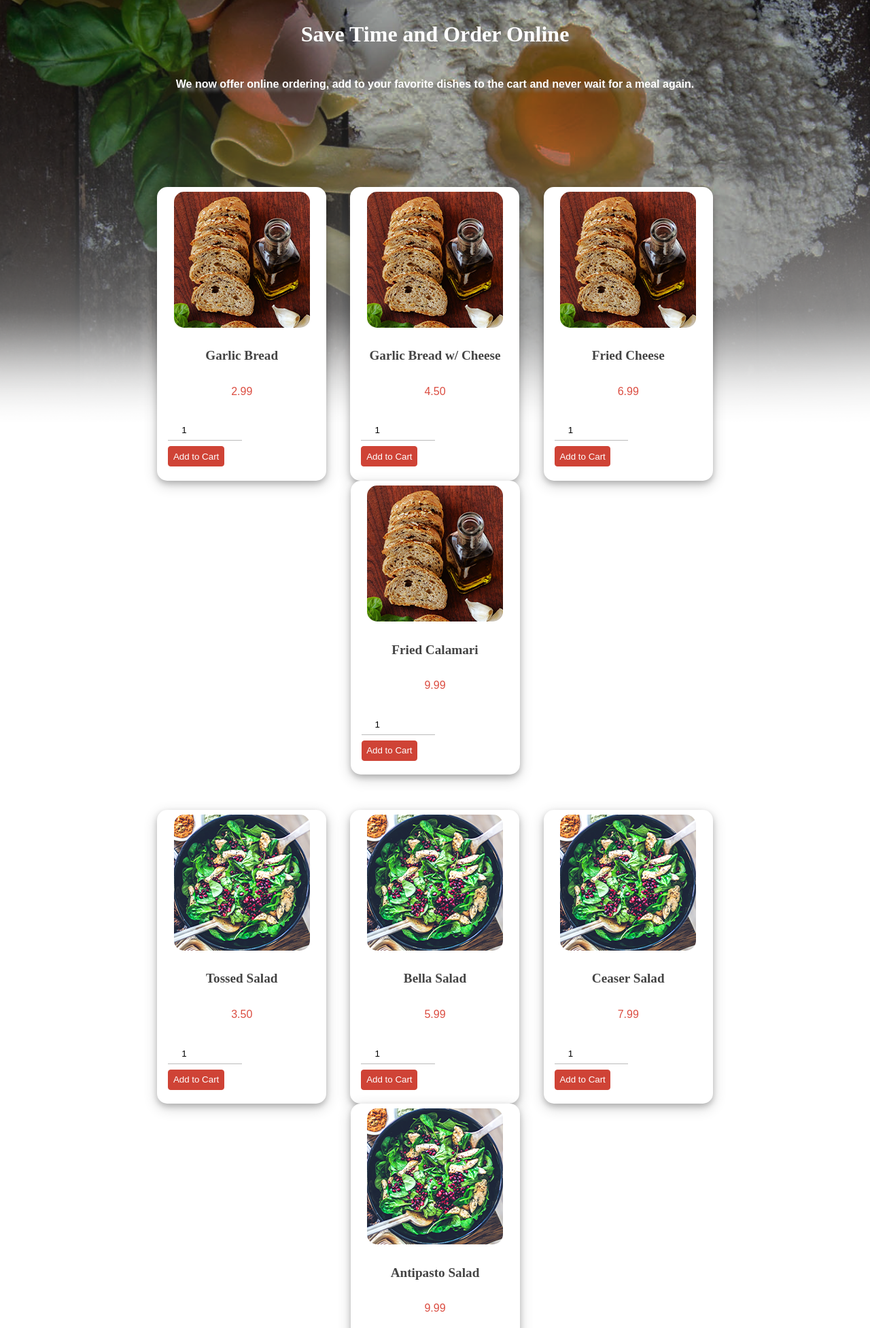
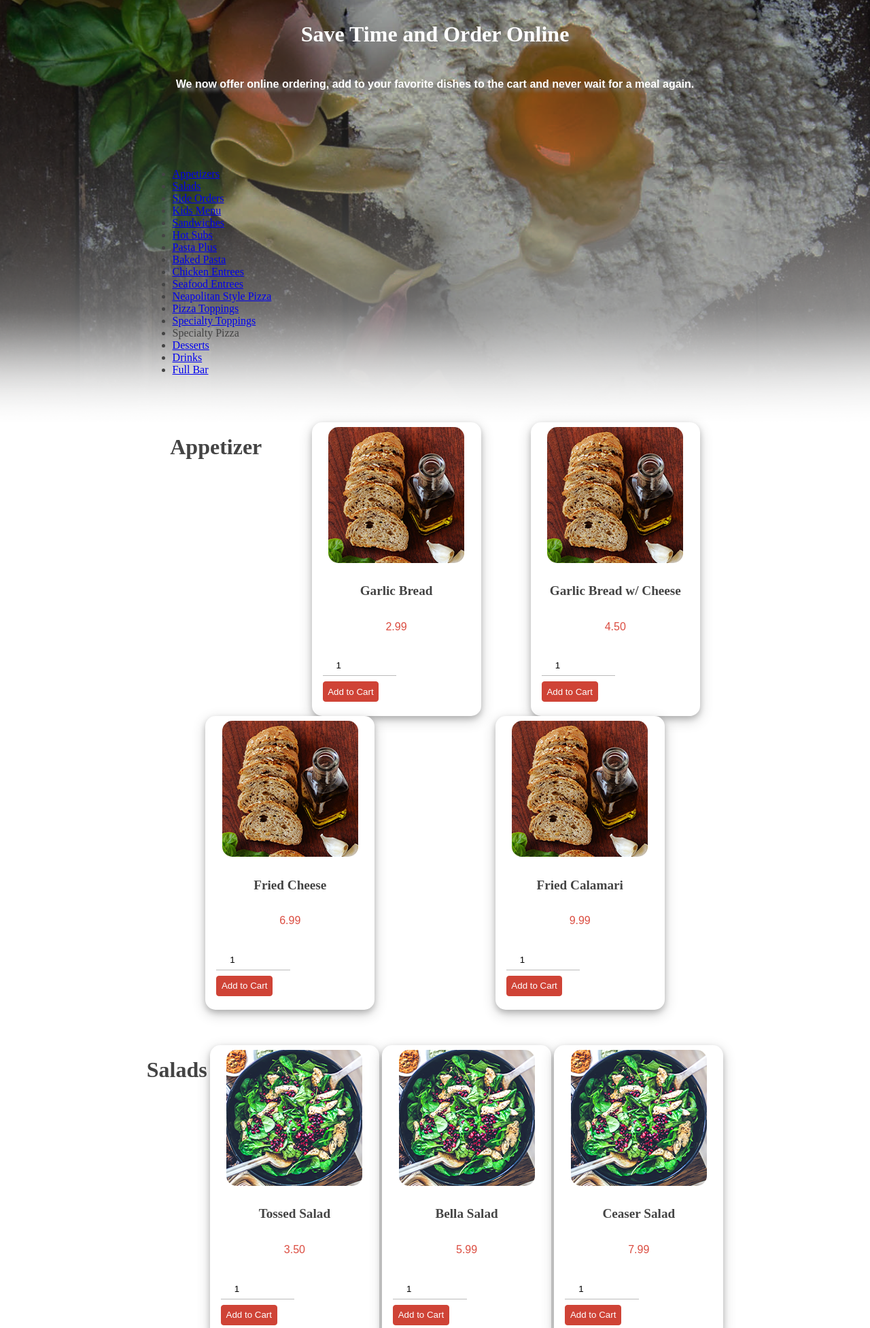
Before and after one commit to katelyn-raye/ctech4320, a PHP site: page /menutest.php in a window 1280 px wide. Shown: the part 381-2334 px from the top of the page at 68% size. Run offline with PHP 8.4, Linux system fonts and the light colour scheme; data that the repository does not hold is empty; some web fonts are replaced.

Commit message:
Update menutest.php

```diff
--- a/menutest.php
+++ b/menutest.php
@@ -67,104 +67,142 @@
         <h2>Save Time and Order Online</h2>
         <p> <strong> We now offer online ordering, add to your favorite dishes to the cart and never wait for a meal again.</strong>
       </div>
+	<div class="small-nav">
+		<ul>
+			<li><a href="goto1">Appetizers</a></li>
+			<li><a href="goto2">Salads</a></li>
+			<li><a href="goto3">Side Orders</a></li>
+			<li><a href="goto4">Kids Menu</a></li>
+			<li><a href="goto5">Sandwiches</a></li>
+			<li><a href="goto6">Hot Subs</a></li>
+			<li><a href="goto7">Pasta Plus</a></li>
+			<li><a href="goto8">Baked Pasta</a></li>
+			<li><a href="goto9">Chicken Entrees</a></li>
+			<li><a href="goto10">Seafood Entrees</a></li>
+			<li><a href="got011">Neapolitan Style Pizza</a></li>
+			<li><a href="goto12">Pizza Toppings</a></li>
+			<li><a href="goto13">Specialty Toppings</a></li>
+			<li><a href="goto14"></a>Specialty Pizza</li>
+			<li><a href="goto15">Desserts</a></li>
+			<li><a href="goto16">Drinks</a></li>
+			<li><a href="goto17">Full Bar</a></li>
+		</ul>
+	</div>
 <main>
-<div class="menurow">
+<div id="goto1" class="menurow">
+	<h2>Appetizer</h2>
   <?php
   	echo $appetizerMenu;
   ?>
 </div>
 
-<div class="menurow">
+<div id="goto2" class="menurow">
+	<h2>Salads</h2>
   <?php
   	echo $saladsMenu;
   ?>
 </div>
 
-<div class="menurow">
+<div id="goto3" class="menurow">
+	<h2>Side Orders</h2>
   <?php
   	echo $sidesMenu;
   ?>
 </div>
 
-<div class="menurow">
+<div id="goto4" class="menurow">
+	<h2>Children's Menu</h2>
   <?php
   	echo $kidsmenuMenu;
   ?>
 </div>
 
-<div class="menurow">
+<div id="goto5" class="menurow">
+	<h2>Sandwiches</h2>
   <?php
   	echo $sandwichesMenu;
   ?>
 </div>
 
-<div class="menurow">
+<div id="goto6" class="menurow">
+	<h2>Hot Subs</h2>
   <?php
   	echo $subsMenu;
   ?>
 </div>
 
-<div class="menurow">
+<div id="goto7" class="menurow">
+	<h2>Pasta Plus</h2>
   <?php
   	echo $pastaplusMenu;
   ?>
 </div>
 
-<div class="menurow">
+<div id="goto8" class="menurow">
+	<h2>Baked Pasta</h2>
   <?php
   	echo $bakedpastaMenu;
   ?>
 </div>
 
-<div class="menurow">
+<div id="goto9" class="menurow">
+	<h2>Chicken Entrees</h2>
   <?php
   	echo $chickenentreesMenu;
   ?>
 </div>
 
-<div class="menurow">
+<div id="goto10"class="menurow">
+	<h2>Seafood Entrees</h2>
   <?php
   	echo $seafoodentreesMenu;
   ?>
 </div>
 
-<div class="menurow">
+<div id="goto11" class="menurow">
+	<h2>Neapolitan Style Pizza</h2>
   <?php
   	echo $neapolitanMenu;
   ?>
 </div>
 
-<div class="menurow">
+<div id="goto12" class="menurow">
+	<h2>Pizza Toppings</h2>
   <?php
   	echo $pizzatoppingsMenu;
   ?>
 </div>
 
-<div class="menurow">
+<div id="goto13" class="menurow">
+	<h2>Specialty Toppings</h2>
   <?php
   	echo $specialtytoppingsMenu;
   ?>
 </div>
 
-<div class="menurow">
+<div id="goto14" class="menurow">
+	<h2>Specialty Pizza</h2>
   <?php
   	echo $specialtypizzaMenu;
   ?>
 </div>
 
-<div class="menurow">
+<div id="goto15" class="menurow">
+	<h2>Desserts</h2>
   <?php
   	echo $dessertsMenu;
   ?>
 </div>
 
-<div class="menurow">
+<div id="goto16" class="menurow">
+	<h2>Drinks</h2>
   <?php
   	echo $drinksMenu;
   ?>
 </div>
 
-<div class="menurow">
+<div id="goto17" class="menurow">
+	<h2>Full Bar</h2>
   <?php
   	echo $barMenu;
   ?>
```
